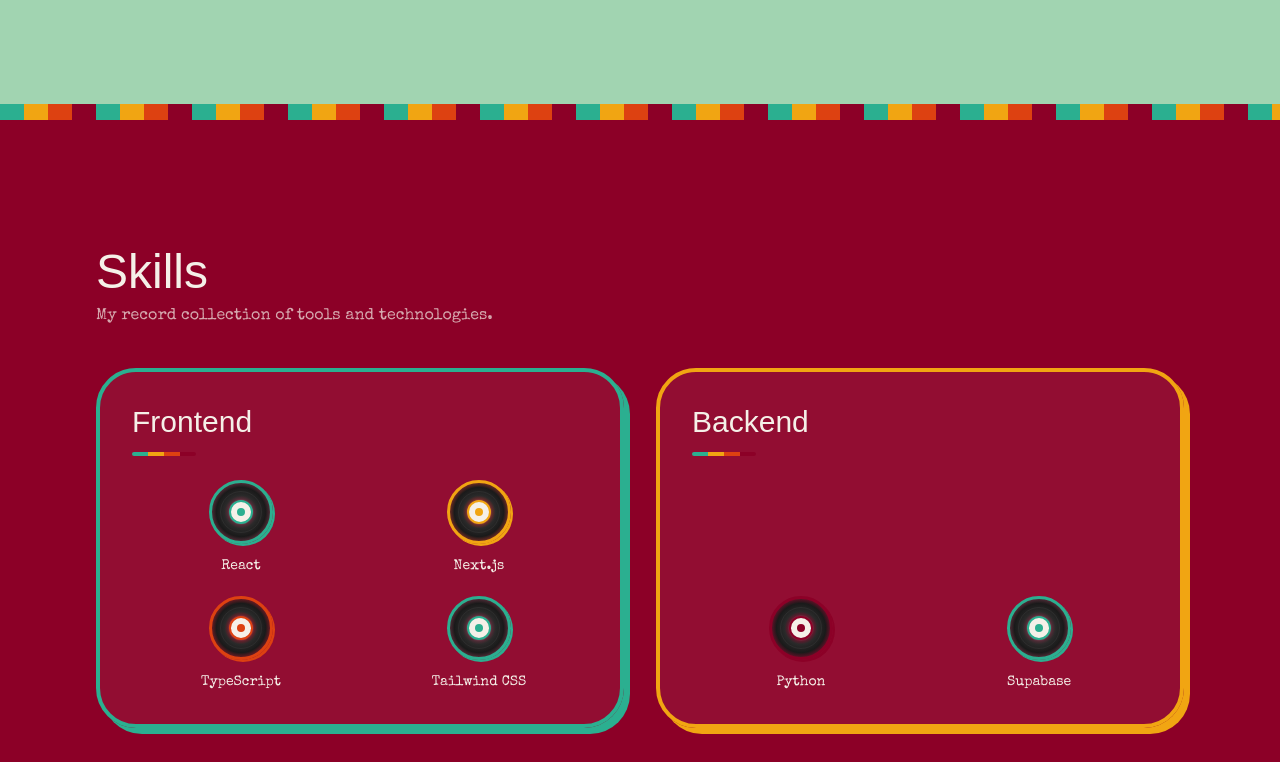
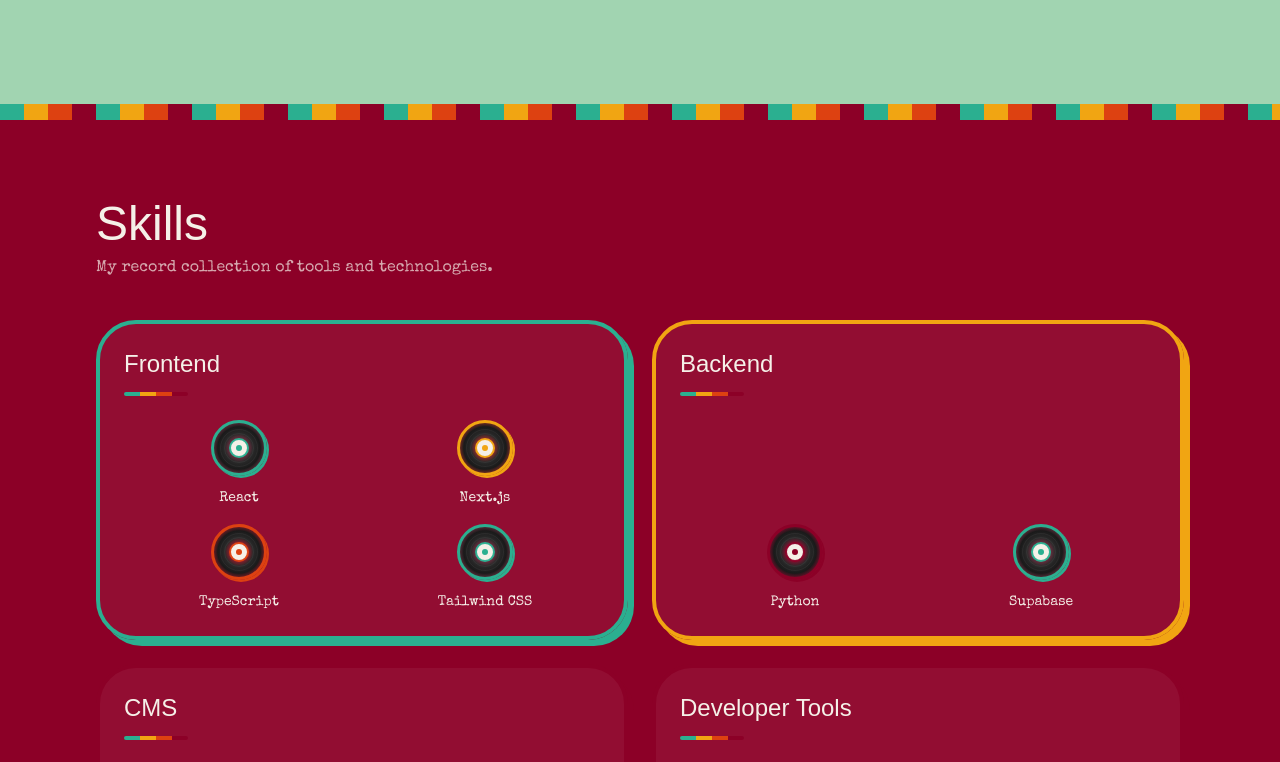
Before and after one commit to DeghneG/gab.io, a Next.js app: page / in a window 1280 px wide. Shown: the part 1346-2108 px from the top of the page. Built offline with nearby package versions, Linux system fonts and the light colour scheme; a web font is replaced by a local one.

Commit message:
Your descriptive message here

```diff
--- a/src/components/sections/Skills.tsx
+++ b/src/components/sections/Skills.tsx
@@ -59,7 +59,7 @@
       ref={sectionRef}
       id="skills"
       aria-label="Skills"
-      className="relative py-20 md:py-32 bg-wine"
+      className="relative py-12 md:py-20 bg-wine"
     >
       <div className="mx-auto max-w-6xl w-full px-6 md:px-8">
         <h2 className="text-3xl md:text-5xl text-cream mb-2">Skills</h2>
@@ -71,13 +71,13 @@
         </p>
 
         {/* Category Cards Grid */}
-        <div className="grid grid-cols-1 md:grid-cols-2 gap-6 lg:gap-8 items-stretch">
+        <div className="grid grid-cols-1 md:grid-cols-2 gap-4 lg:gap-6 items-stretch">
           {(() => {
             let discCounter = 0;
             return skillCategories.map((category) => (
               <div
                 key={category.category}
-                className="bg-white/5 border-4 rounded-3xl p-6 lg:p-8 flex flex-col relative overflow-hidden"
+                className="bg-white/5 border-4 rounded-3xl p-5 lg:p-6 flex flex-col relative overflow-hidden"
                 style={{
                   borderColor: colorHex[category.accent],
                   boxShadow: `6px 6px 0 0 ${colorHex[category.accent]}`,
@@ -86,7 +86,7 @@
                 {/* Card Header */}
                 <div className="mb-6 relative z-10">
                   <h3
-                    className="text-2xl md:text-3xl text-cream"
+                    className="text-xl md:text-2xl text-cream"
                     style={{ fontFamily: "var(--font-display)" }}
                   >
                     {category.category}
@@ -101,7 +101,7 @@
                 </div>
 
                 {/* Skills Inner Grid */}
-                <div className="grid grid-cols-2 gap-4 lg:gap-5 mt-auto relative z-10">
+                <div className="grid grid-cols-2 gap-3 lg:gap-4 mt-auto relative z-10">
                   {category.skills.map((skill) => {
                     const i = discCounter++;
                     return (
@@ -113,7 +113,7 @@
                         {/* Vinyl disc */}
                         <div
                           className="
-                            relative w-14 h-14 md:w-16 md:h-16
+                            relative w-12 h-12 md:w-14 md:h-14
                             rounded-full
                             border-2 md:border-[3px]
                             flex items-center justify-center
@@ -131,7 +131,7 @@
                           {/* Center label hole */}
                           <div
                             className="
-                              w-5 h-5 md:w-6 md:h-6
+                              w-4 h-4 md:w-5 md:h-5
                               rounded-full bg-cream
                               border-[1px] md:border-2
                               flex items-center justify-center
@@ -139,22 +139,22 @@
                             style={{ borderColor: colorHex[skill.color] }}
                           >
                             <div
-                              className="w-1.5 h-1.5 md:w-2 md:h-2 rounded-full"
+                              className="w-1 h-1 md:w-1.5 md:h-1.5 rounded-full"
                               style={{ backgroundColor: colorHex[skill.color] }}
                             />
                           </div>
 
                           {/* Groove lines (subtle rings on the vinyl) */}
                           <div
-                            className="absolute inset-1.5 md:inset-2 rounded-full border border-white/5 pointer-events-none"
+                            className="absolute inset-1 md:inset-1.5 rounded-full border border-white/5 pointer-events-none"
                             aria-hidden="true"
                           />
                           <div
-                            className="absolute inset-3 md:inset-4 rounded-full border border-white/5 pointer-events-none"
+                            className="absolute inset-2 md:inset-2.5 rounded-full border border-white/5 pointer-events-none"
                             aria-hidden="true"
                           />
                           <div
-                            className="absolute inset-[18px] md:inset-6 rounded-full border border-white/5 pointer-events-none"
+                            className="absolute inset-3.5 md:inset-4 rounded-full border border-white/5 pointer-events-none"
                             aria-hidden="true"
                           />
                         </div>
```
